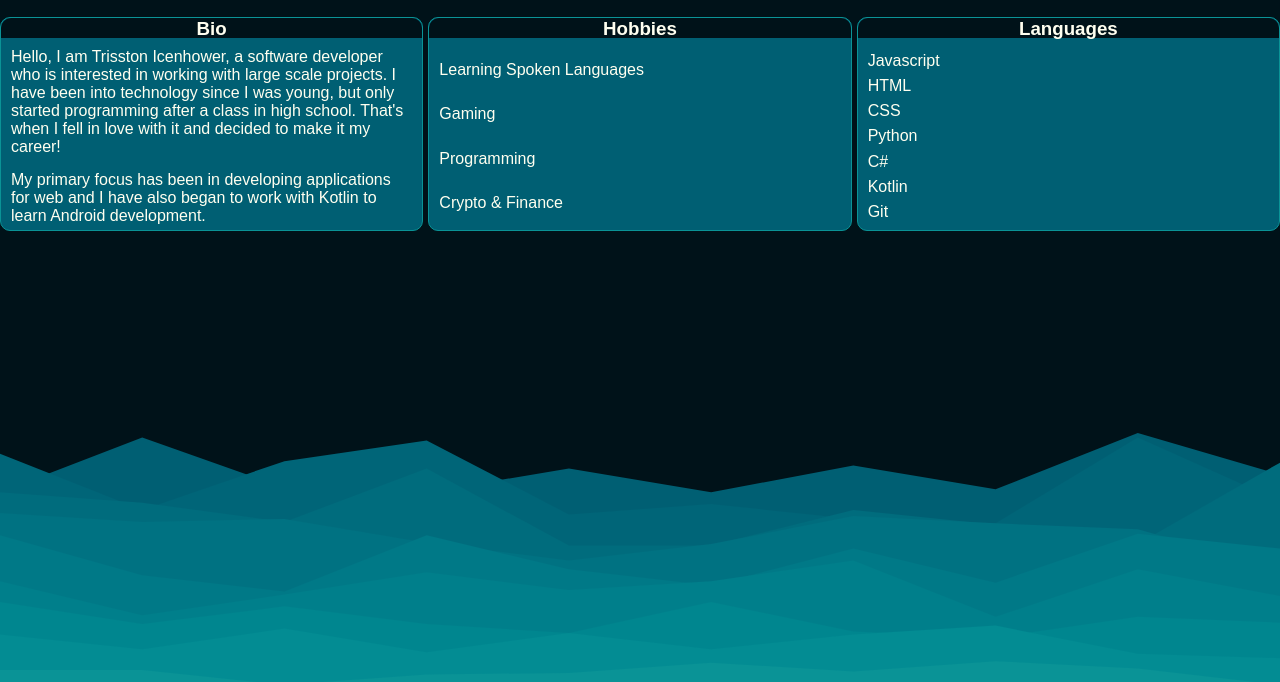
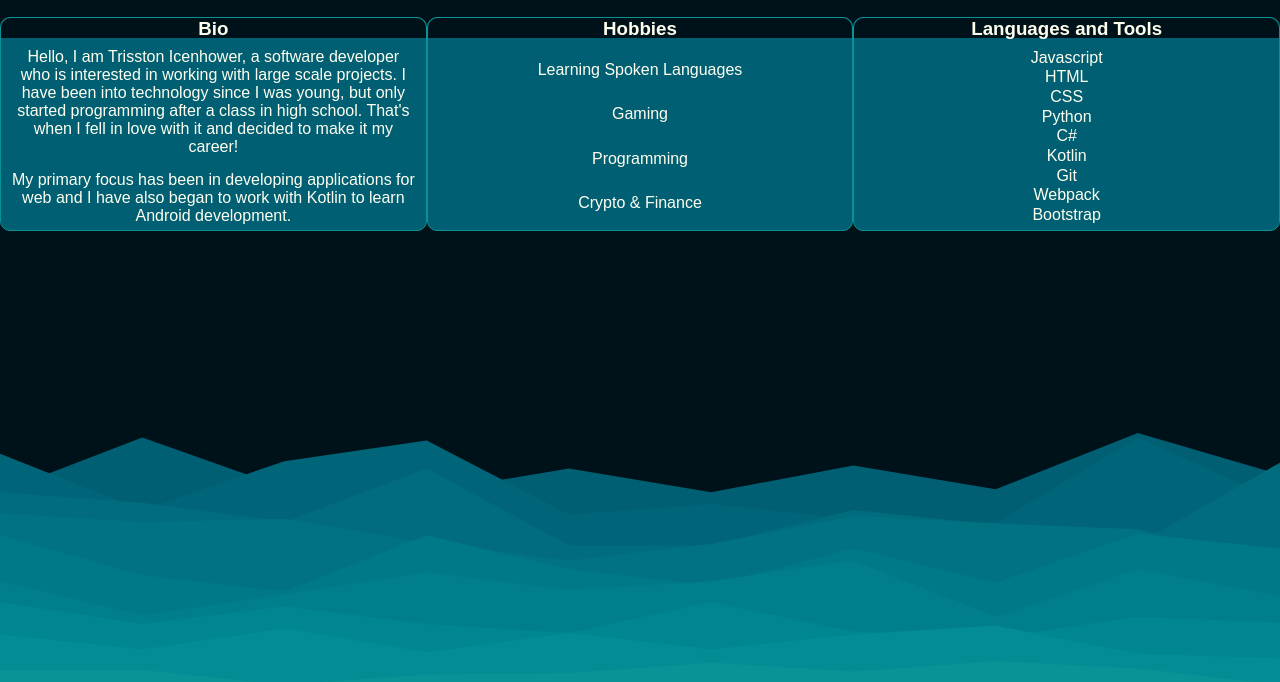
Before and after one commit to TrisstonIcenhower/portfolio, a plain HTML site: page index.html in a window 1280 px wide. Shown: the part 87-769 px from the top of the page. Drawn offline with Linux system fonts and the light colour scheme.

Commit message:
Visual and Technical Enhancements, Updated Projects List

```diff
--- a/css/styles.css
+++ b/css/styles.css
@@ -18,10 +18,15 @@
     color: var(--ivory);
 }
 
+html {
+    height: 100vh;
+    width: 100vw;
+    background-color: var(--rich-black);
+}
+
 body {
-    min-height: 100vh;
-    max-width: 100%;
-    overflow-x: hidden;
+    overflow: hidden;
+    height: 100%;
     background-repeat: no-repeat;
     background-position:left;
     background-size: cover;
@@ -46,17 +51,18 @@ footer {
     left: 0;
     width: 100%;
     height: 20px;
-    padding: 5px;
+    padding-left: 5px;
     background-color: var(--rich-black);
     border-top: 1px solid var(--ivory);
 }
 
 main {
+    max-height: 100%;
+    width: 100%;
     padding-top: 20px;
     display: grid;
     grid-template-columns: repeat(auto-fit, minmax(280px, 1fr));
     justify-content: space-evenly;
-    gap: 5px;
 }
 
 a {
@@ -95,10 +101,10 @@ textarea, input {
 
 .card > * {
     padding: 5px 10px;
+    text-align: center;
 }
 
 .card > h3 {
-    text-align: center;
     width: 100%;
     height: 20px;
     border-radius: 10px 10px 0 0 ;
--- a/index.html
+++ b/index.html
@@ -20,43 +20,7 @@
         </nav>
       </div>
     </header>
-    <main>
-      <div class="card">
-        <h3>Bio</h3>
-        <p>
-          Hello, I am Trisston Icenhower, a software developer who is interested
-          in working with large scale projects. I have been into technology
-          since I was young, but only started programming after a class in high
-          school. That's when I fell in love with it and decided to make it my
-          career!
-        </p>
-        <p>
-          My primary focus has been in developing applications for web and I
-          have also began to work with Kotlin to learn Android development.
-        </p>
-      </div>
-      <div class="card">
-        <h3>Hobbies</h3>
-        <ul class="display-list">
-          <li>Learning Spoken Languages</li>
-          <li>Gaming</li>
-          <li>Programming</li>
-          <li>Crypto & Finance</li>
-        </ul>
-      </div>
-      <div class="card">
-        <h3>Languages</h3>
-        <ul class="display-list">
-          <li>Javascript</li>
-          <li>HTML</li>
-          <li>CSS</li>
-          <li>Python</li>
-          <li>C#</li>
-          <li>Kotlin</li>
-          <li>Git</li>
-        </ul>
-      </div>
-    </main>
+    <main></main>
     <footer>
       <nav>
         <a
--- a/js/script.js
+++ b/js/script.js
@@ -2,6 +2,8 @@ const homeBtn = document.getElementById("homebtn");
 const projBtn = document.getElementById("projectsbtn");
 const contactBtn = document.getElementById("contactBtn");
 const main = document.querySelector("main");
+
+document.onload = displayHome();
 
 homeBtn.addEventListener("click", () => {
     displayHome();
@@ -52,6 +54,8 @@ function displayHome(){
           <li>C#</li>
           <li>Kotlin</li>
           <li>Git</li>
+          <li>Webpack</li>
+          <li>Bootstrap</li>
         </ul>
       </div>
     `
@@ -68,6 +72,11 @@ function displayProjects(){
         <h3>Weather App</h3>
         <a href="https://tice28.github.io/weatherapp/" target="_blank">Project Link</a>
         <p>This project serves to display a 3 day weather forecast based on data gathered by an API.</p>
+      </div>
+      <div class="card">
+        <h3>Todo App</h3>
+        <a href="https://tice28.github.io/todo-app/" target="_blank">Project Link</a>
+        <p>A CRUD todo application with category creation feature.</p>
       </div>`
 }
 
```
